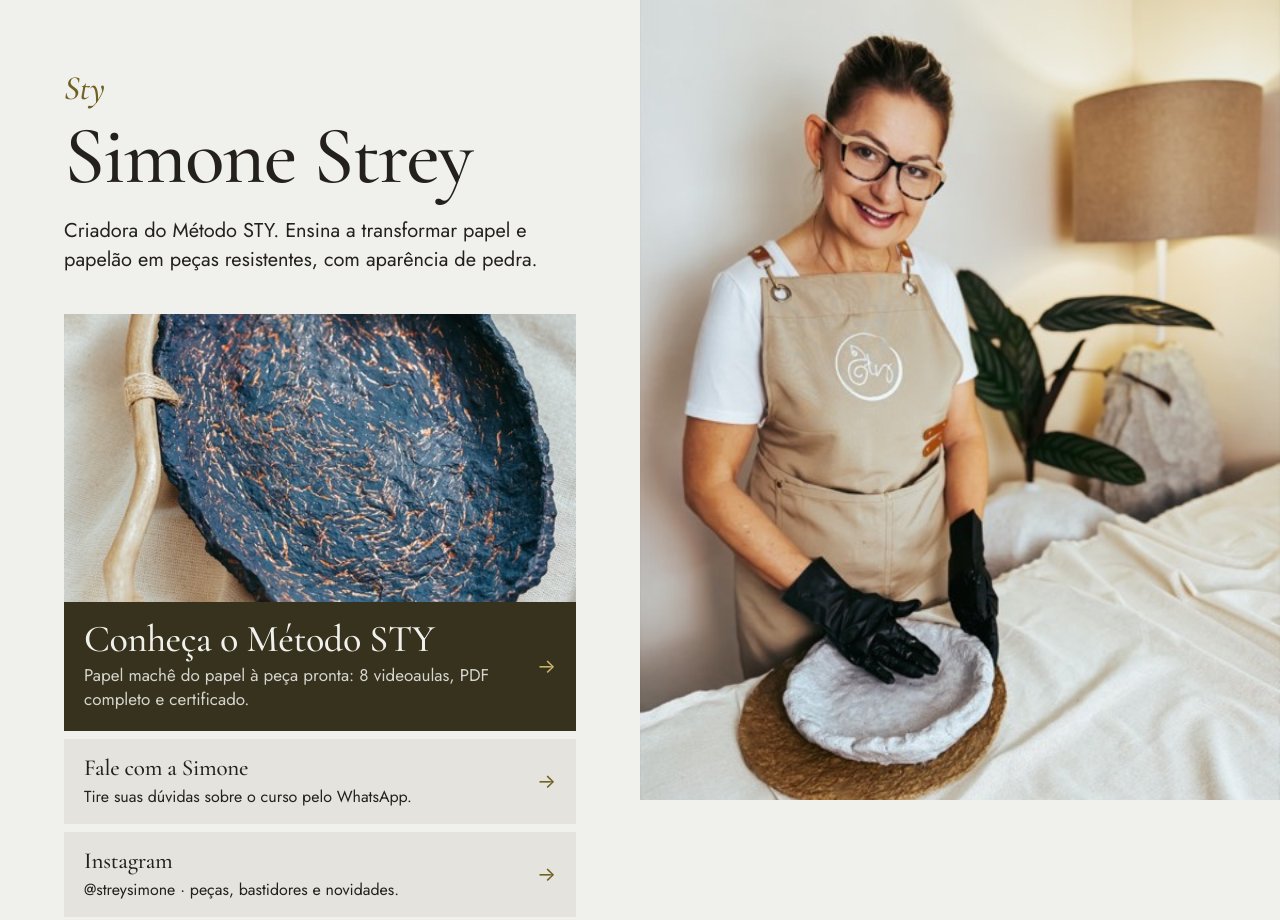
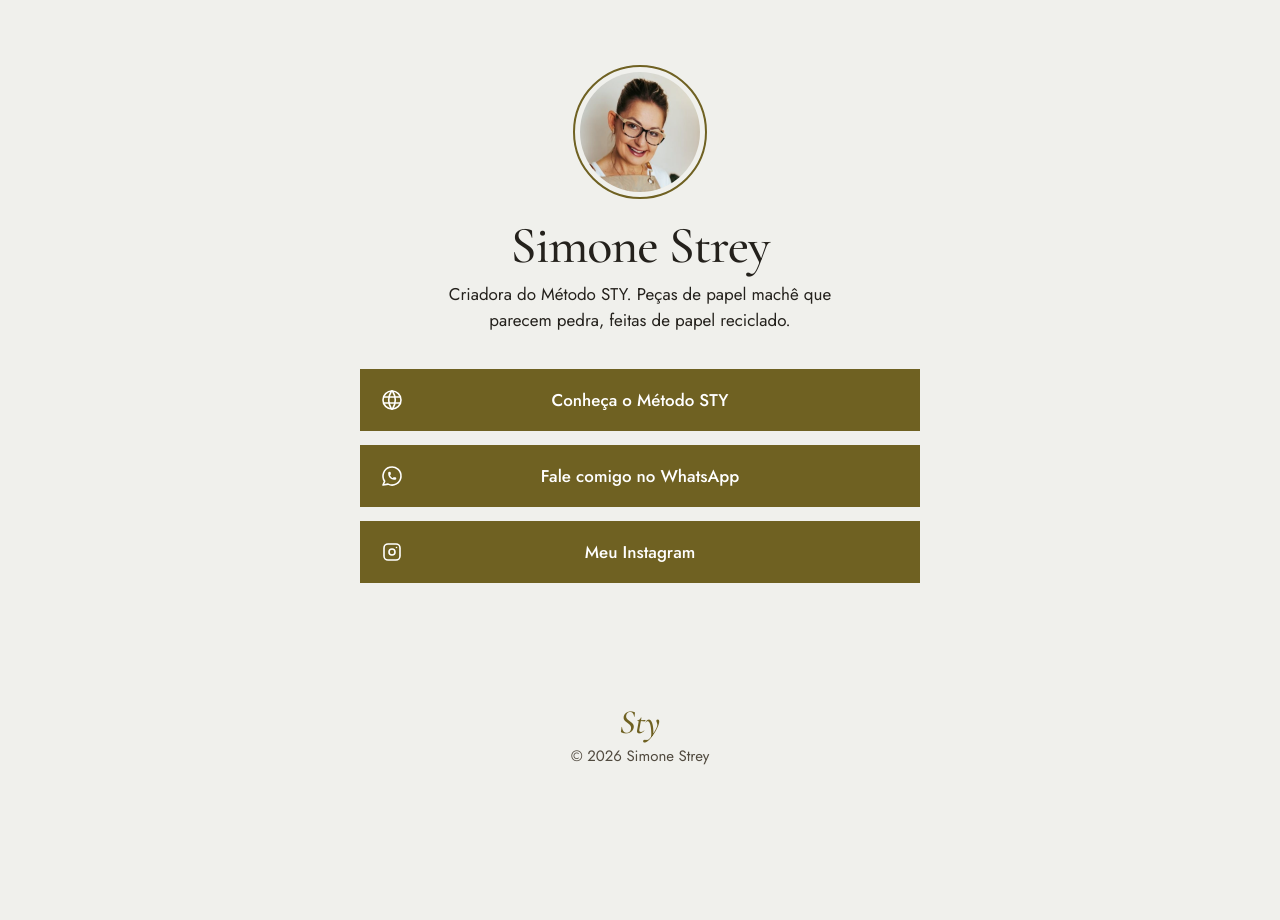
Before and after one commit to millerinds/metodo-sty, a plain HTML site: page links/index.html in a window 1280 px wide. Shown: the top 920 px of the page. After the commit the page ends 800 px from the top, so only its background shows below. Drawn offline with nearby package versions, Linux system fonts and the light colour scheme.

Commit message:
Landing page Método STY (producao)

```diff
--- a/links/index.html
+++ b/links/index.html
@@ -4,15 +4,15 @@
   <meta charset="utf-8">
   <meta name="viewport" content="width=device-width, initial-scale=1, viewport-fit=cover">
   <title>Simone Strey · Links do Método STY</title>
-  <meta name="description" content="Links oficiais de Simone Strey: o curso Método STY de papel machê e os cursos extras.">
+  <meta name="description" content="Links oficiais de Simone Strey, criadora do Método STY de papel machê: curso, WhatsApp e Instagram.">
   <meta name="theme-color" content="#f0f0ec">
   <link rel="icon" type="image/png" href="../assets/img/favicon.png">
   <link rel="apple-touch-icon" href="../assets/img/apple-touch-icon.png">
   <link rel="canonical" href="https://metodosty.com/links/">
-  <meta property="og:type" content="website">
+  <meta property="og:type" content="profile">
   <meta property="og:locale" content="pt_BR">
   <meta property="og:title" content="Simone Strey · Método STY">
-  <meta property="og:description" content="Links oficiais: curso de papel machê Método STY e cursos extras.">
+  <meta property="og:description" content="Links oficiais: curso Método STY, WhatsApp e Instagram.">
   <meta property="og:url" content="https://metodosty.com/links/">
   <meta property="og:image" content="https://metodosty.com/assets/img/og-metodo-sty.jpg">
   <meta property="og:image:width" content="1200">
@@ -23,53 +23,33 @@
   <link rel="preconnect" href="https://fonts.gstatic.com" crossorigin>
   <link href="https://fonts.googleapis.com/css2?family=Cormorant+Garamond:ital,wght@0,500;0,600;1,500&family=Jost:wght@400;500&display=swap" rel="stylesheet">
   <link rel="preload" href="links.json" as="fetch" type="application/json" crossorigin>
-  <link rel="preload" as="image" href="../assets/img/foto-4181-640.jpg" imagesrcset="../assets/img/foto-4181-640.jpg 640w, ../assets/img/foto-4181.jpg 825w" imagesizes="(min-width: 820px) 50vw, 100vw">
   <link rel="stylesheet" href="../styles.css">
   <link rel="stylesheet" href="links.css">
 </head>
 <body class="lk">
   <a class="skip" href="#links">Pular para os links</a>
+
   <main class="lk-pagina">
-    <figure class="lk-foto">
-      <img src="../assets/img/foto-4181-640.jpg" srcset="../assets/img/foto-4181-640.jpg 640w, ../assets/img/foto-4181.jpg 825w" sizes="(min-width: 820px) 50vw, 100vw" width="825" height="1100" fetchpriority="high" alt="Simone Strey sorrindo, de avental e luvas, com uma peça de papel machê nas mãos">
-    </figure>
-
-    <div class="lk-conteudo">
     <header class="lk-perfil">
-        <a href="https://metodosty.com/" class="marca" aria-label="Método STY, site do curso" translate="no">Sty</a>
+      <img class="lk-avatar" src="img/simone-perfil.jpg" width="360" height="360" fetchpriority="high" alt="Simone Strey sorrindo, de óculos e avental">
       <h1>Simone Strey</h1>
-        <p class="lk-bio">Criadora do <span translate="no">Método STY</span>. Ensina a transformar papel e papelão em peças resistentes, com aparência de pedra.</p>
+      <p class="lk-bio">Criadora do <span translate="no">Método STY</span>. Peças de papel machê que parecem pedra, feitas de papel reciclado.</p>
     </header>
 
     <nav class="lk-nav" id="links" aria-label="Links de Simone Strey">
       <ul class="lk-lista js-links" aria-busy="true"></ul>
-        <p class="lk-aviso js-erro" role="status" hidden>Não foi possível carregar os links agora. <a href="https://metodosty.com/">Conheça o curso Método STY</a>.</p>
+      <p class="lk-aviso js-erro" role="status" hidden>Não foi possível carregar os links agora. <a href="https://metodosty.com/">Conheça o Método STY</a>.</p>
       <noscript>
         <ul class="lk-lista">
-            <li class="lk-item lk-item--destaque">
-              <a class="lk-link lk-link--sem-img" href="https://metodosty.com/">
-                <span class="lk-link__txt"><span class="lk-link__titulo">Curso Método STY</span><span class="lk-link__desc">Papel machê do papel à peça pronta.</span></span>
-                <span class="lk-link__seta" aria-hidden="true">→</span>
-              </a>
-            </li>
+          <li><a class="btn lk-btn" href="https://metodosty.com/">Conheça o Método STY</a></li>
         </ul>
       </noscript>
     </nav>
 
-      <figure class="lk-pecas" aria-label="Peças de papel machê feitas com o Método STY">
-        <div class="lk-pecas__grid">
-          <img src="../assets/img/foto-4176-640.jpg" loading="lazy" decoding="async" width="640" height="853" alt="Vaso branco texturizado com galhos secos e uma pedra decorativa">
-          <img src="../assets/img/foto-4168-640.jpg" loading="lazy" decoding="async" width="640" height="853" alt="Bowl branco com pés, galho e pedras">
-          <img src="../assets/img/foto-4171-640.jpg" loading="lazy" decoding="async" width="640" height="853" alt="Vaso branco alongado com borlas de sisal e galhos">
-        </div>
-      </figure>
-
     <footer class="lk-rodape">
-        <p class="lk-rodape__nome" translate="no">Método STY</p>
-        <p>Arte, natureza e propósito. Papel reciclado sem limites.</p>
+      <a href="https://metodosty.com/" class="marca" aria-label="Método STY, site do curso" translate="no">Sty</a>
       <p>© <span class="js-ano">2026</span> Simone Strey</p>
     </footer>
-    </div>
   </main>
 
   <script src="links.js" defer></script>
--- a/links/links.css
+++ b/links/links.css
@@ -1,96 +1,50 @@
-/* Método STY · página /links/
- * Herda tokens, fontes, foco e .marca de ../styles.css (landing page). Aqui fica só o que é desta página.
- * Escala: título (h1) · segundo nível (destaque e nome no rodapé) · título do cartão · corpo · nota. */
-.lk {
-  --lk-t2: clamp(2rem, 8.5vw, 2.375rem);
-  --lk-t3: 1.4375rem;
-  --lk-thumb: 80px;
+/* Método STY · página /links/ (formato Linktree)
+ * Herda tokens, fontes, foco, .btn, .skip e .marca de ../styles.css (landing page). Aqui fica só o que é desta página. */
+
+/* Uma coluna centralizada, largura limitada, igual no celular e no desktop. */
+.lk-pagina {
+  display: flex; flex-direction: column; align-items: center;
+  width: min(100% - 2 * var(--margem), 560px); min-height: 100svh; margin-inline: auto;
+  padding: clamp(48px, 9vh, 104px) 0 max(32px, env(safe-area-inset-bottom));
+  text-align: center;
 }
 
-/* Celular primeiro: foto até a borda, perfil, links, peças, nome no rodapé. */
-.lk-foto { overflow: hidden; background: var(--chao-2); }
-.lk-foto img { width: 100%; height: min(40svh, 100vw); object-fit: cover; object-position: 50% 24%; }
+/* Perfil */
+.lk-avatar {
+  width: 120px; height: 120px; margin-inline: auto; border-radius: 50%; object-fit: cover;
+  background: var(--chao-2); outline: 2px solid var(--ouro); outline-offset: 5px;
+}
+.lk h1 { margin: 1.75rem 0 .625rem; font-size: clamp(2.5rem, 10vw, 3.25rem); line-height: 1; }
+.lk-bio { max-width: 24em; margin: 0 auto; font-size: var(--t-corpo); line-height: 1.5; }
 
-.lk-conteudo {
-  width: 100%; max-width: 560px; margin-inline: auto;
-  padding: 24px max(var(--margem), env(safe-area-inset-right)) max(40px, env(safe-area-inset-bottom)) max(var(--margem), env(safe-area-inset-left));
+/* Botões: o .btn da landing page em largura total, com ícone à esquerda e texto centralizado. */
+.lk-nav { width: 100%; margin-top: 2.25rem; }
+.lk-lista { list-style: none; margin: 0; padding: 0; display: grid; gap: 14px; }
+.lk-btn {
+  position: relative; display: flex; align-items: center; justify-content: center;
+  width: 100%; min-height: 62px; padding: 1rem 3.75rem; line-height: 1.3; text-align: center;
 }
-
-.lk-perfil .marca { display: inline-block; margin-bottom: .75rem; }
-.lk h1 { font-size: clamp(3.25rem, 15vw, 4.75rem); line-height: .95; margin-bottom: .875rem; }
-.lk-bio { font-size: 1.25rem; line-height: 1.45; max-width: 26em; margin: 0; }
-
-/* Links: cada cartão é uma área de toque inteira; separação por tom, sem linhas nem sombras. */
-.lk-nav { margin-top: 1.75rem; }
-.lk-lista { list-style: none; margin: 0; padding: 0; display: grid; gap: 8px; }
-.lk-link {
-  display: grid; grid-template-columns: var(--lk-thumb) 1fr auto; align-items: center; gap: 1rem;
-  min-height: calc(var(--lk-thumb) + 20px); padding: 10px 1.25rem 10px 10px;
-  background: var(--chao-2); color: var(--tinta); text-decoration: none;
-  transition: background-color .2s var(--ease), transform .2s var(--ease);
+.lk-btn__icone {
+  position: absolute; left: 1.25rem; top: 50%; width: 24px; height: 24px; margin-top: -12px;
+  fill: none; stroke: currentColor; stroke-width: 1.6; stroke-linecap: round; stroke-linejoin: round;
 }
-.lk-link--sem-img { grid-template-columns: 1fr auto; min-height: 76px; padding: 1rem 1.25rem; }
-.lk-link:hover { background: #dcdbd4; }
-.lk-link:active { transform: scale(.985); }
-.lk-link__img { width: var(--lk-thumb); height: var(--lk-thumb); object-fit: cover; background: var(--chao); }
-.lk-link__txt { min-width: 0; overflow-wrap: anywhere; }
-.lk-link__titulo { display: block; font: 500 var(--lk-t3)/1.15 var(--serif); letter-spacing: -.01em; text-wrap: balance; }
-.lk-link__desc { display: block; margin-top: .25rem; font-size: 1rem; line-height: 1.4; }
-.lk-link__seta { color: var(--ouro); font-size: 1.25rem; line-height: 1; transition: transform .2s var(--ease); }
-.lk-link:hover .lk-link__seta { transform: translateX(4px); }
-
-/* Destaque: o curso principal ganha o campo de cor da inscrição e a foto larga, de borda a borda. */
-.lk-item--destaque .lk-link {
-  grid-template-columns: 1fr auto; gap: 0; padding: 0;
-  background: var(--campo); color: var(--campo-tx);
-}
-.lk-item--destaque .lk-link:hover { background: #2e2a18; }
-.lk-item--destaque .lk-link__img { grid-column: 1 / -1; width: 100%; height: auto; aspect-ratio: 2 / 1; object-position: 50% 58%; background: var(--campo); }
-.lk-item--destaque .lk-link__txt { padding: 1.125rem 1rem 1.25rem 1.25rem; }
-.lk-item--destaque .lk-link__seta { padding-right: 1.25rem; color: #c9b46a; }
-.lk-item--destaque .lk-link--sem-img { padding: 1.25rem; }
-.lk-item--destaque .lk-link--sem-img .lk-link__txt, .lk-item--destaque .lk-link--sem-img .lk-link__seta { padding: 0; }
-.lk-item--destaque .lk-link__titulo { font-size: var(--lk-t2); line-height: 1.05; }
-.lk-item--destaque .lk-link__desc { color: rgba(240, 240, 236, .86); font-size: var(--t-corpo); }
-.lk-item--destaque .lk-link:focus-visible { outline-color: var(--campo); }
+.lk-btn__desc { display: block; margin-top: .2rem; font-size: var(--t-nota); font-weight: 400; opacity: .86; }
+.lk-btn:focus-visible { outline-offset: 4px; }
 
 .lk-aviso { margin: 0; padding: 1rem 1.25rem; background: var(--chao-2); }
 
-/* Peças: a prova do método, as mesmas fotos da galeria da landing page. */
-.lk-pecas { margin-top: 3rem; }
-.lk-pecas__grid { display: grid; grid-template-columns: repeat(3, 1fr); gap: 8px; }
-.lk-pecas__grid img { width: 100%; aspect-ratio: 3 / 4; object-fit: cover; background: var(--chao-2); }
-.lk-pecas figcaption { margin-top: .75rem; font-size: var(--t-nota); color: var(--tinta-2); }
-
-.lk-rodape { margin-top: 3rem; font-size: var(--t-nota); color: var(--tinta-2); }
-.lk-rodape p { margin: 0 0 .35rem; }
-.lk-rodape .lk-rodape__nome { font: 500 var(--lk-t2)/.95 var(--serif); letter-spacing: -.02em; color: var(--ouro); margin-bottom: .75rem; }
+/* Assinatura: o logo do site fecha a página. */
+.lk-rodape { margin-top: auto; padding-top: 4rem; font-size: var(--t-nota); color: var(--tinta-2); }
+.lk-rodape .marca { display: inline-block; margin: 0 0 .25rem; }
+.lk-rodape p { margin: 0; }
 
 .lk-sr { position: absolute; width: 1px; height: 1px; margin: -1px; padding: 0; overflow: hidden; clip: rect(0 0 0 0); white-space: nowrap; border: 0; }
 
 /* Entrada em CSS puro (estado inicial só durante o atraso): nada fica oculto se o script falhar. */
-@keyframes lk-sobe { from { opacity: 0; transform: translateY(20px); } }
-@keyframes lk-foto { from { transform: scale(1.06); } }
-.lk-foto img { animation: lk-foto 1.8s var(--ease) backwards; }
-.lk-perfil > *, .lk-item, .lk-aviso, .lk-pecas, .lk-rodape { animation: lk-sobe .7s var(--ease) backwards; animation-delay: var(--d, 0ms); }
+@keyframes lk-sobe { from { opacity: 0; transform: translateY(16px); } }
+.lk-perfil > *, .lk-lista > li, .lk-aviso { animation: lk-sobe .6s var(--ease) backwards; animation-delay: var(--d, 0ms); }
 .lk-perfil > :nth-child(2) { --d: 70ms; }
 .lk-perfil > :nth-child(3) { --d: 140ms; }
-.lk-pecas { --d: 490ms; }
-.lk-rodape { --d: 560ms; }
 @media (prefers-reduced-motion: reduce) {
-  .lk-foto img, .lk-perfil > *, .lk-item, .lk-aviso, .lk-pecas, .lk-rodape { animation: none; }
-  .lk-link, .lk-link__seta { transition: none; }
-  .lk-link:active, .lk-link:hover .lk-link__seta { transform: none; }
+  .lk-perfil > *, .lk-lista > li, .lk-aviso { animation: none; }
 }
-
-/* Telas largas: mesma composição do topo da landing page, texto à esquerda e foto até a borda direita. */
-@media (min-width: 820px) {
-  .lk { --lk-thumb: 88px; }
-  .lk-pagina { display: grid; grid-template-columns: 1fr 1fr; min-height: 100svh; }
-  .lk-foto { order: 2; position: sticky; top: 0; align-self: start; height: 100svh; }
-  .lk-foto img { height: 100%; object-position: 50% 30%; }
-  .lk-conteudo { align-self: center; max-width: 680px; padding: 72px clamp(32px, 5vw, 72px); }
-  .lk h1 { font-size: clamp(3.5rem, 6.4vw, 6rem); margin-bottom: 1.25rem; }
-  .lk-nav { margin-top: 2.5rem; }
-  .lk-item--destaque .lk-link__img { aspect-ratio: 16 / 9; }
-}
--- a/links/links.js
+++ b/links/links.js
@@ -1,6 +1,6 @@
 /*
  * Método STY · página /links/
- * Lê links.json (mesma pasta) e monta os cartões. Para editar os links, altere só o links.json.
+ * Lê links.json (mesma pasta) e monta os botões. Para editar os links, altere só o links.json.
  * Segurança: aceita apenas https:, mailto: e tel:; conteúdo inserido como texto (sem innerHTML);
  * links externos abrem em nova aba com rel="noopener noreferrer".
  */
@@ -13,20 +13,22 @@
   if (!lista) return;
 
   var DOMINIOS_DO_SITE = ["metodosty.com", "www.metodosty.com", location.hostname];
+  var SVG = "http://www.w3.org/2000/svg";
+
+  // Ícones em traço (24×24). Campo "icone" do links.json: sty, whatsapp, instagram, email, link.
+  var ICONES = {
+    sty: ["M3 12a9 9 0 1 0 18 0a9 9 0 0 0 -18 0", "M3.6 9h16.8", "M3.6 15h16.8", "M11.5 3a17 17 0 0 0 0 18", "M12.5 3a17 17 0 0 1 0 18"],
+    whatsapp: ["M3 21l1.65 -3.8a9 9 0 1 1 3.4 2.9l-5.05 .9", "M9 10a.5 .5 0 0 0 1 0v-1a.5 .5 0 0 0 -1 0v1a5 5 0 0 0 5 5h1a.5 .5 0 0 0 0 -1h-1a.5 .5 0 0 0 0 1"],
+    instagram: ["M4 8a4 4 0 0 1 4 -4h8a4 4 0 0 1 4 4v8a4 4 0 0 1 -4 4h-8a4 4 0 0 1 -4 -4z", "M9 12a3 3 0 1 0 6 0a3 3 0 0 0 -6 0", "M16.5 7.5v.01"],
+    email: ["M3 7a2 2 0 0 1 2 -2h14a2 2 0 0 1 2 2v10a2 2 0 0 1 -2 2h-14a2 2 0 0 1 -2 -2z", "M3 7l9 6l9 -6"],
+    link: ["M9 15l6 -6", "M11 6l.46 -.54a5 5 0 0 1 7.07 7.07l-.53 .47", "M13 18l-.4 .53a5.07 5.07 0 0 1 -7.12 0a4.97 4.97 0 0 1 0 -7.07l.52 -.46"]
+  };
 
   function urlSegura(valor) {
     if (typeof valor !== "string" || !valor.trim()) return null;
     try {
       var u = new URL(valor.trim(), location.href);
       return /^(https:|mailto:|tel:)$/.test(u.protocol) ? u : null;
-    } catch (e) { return null; }
-  }
-
-  function imagemSegura(valor) {
-    if (typeof valor !== "string" || !valor.trim()) return null;
-    try {
-      var u = new URL(valor.trim(), location.href);
-      return /^https?:$/.test(u.protocol) ? u.href : null;
     } catch (e) { return null; }
   }
 
@@ -37,13 +39,26 @@
     return n;
   }
 
-  function cartao(item, i) {
+  function icone(nome) {
+    var svg = document.createElementNS(SVG, "svg");
+    svg.setAttribute("class", "lk-btn__icone");
+    svg.setAttribute("viewBox", "0 0 24 24");
+    svg.setAttribute("aria-hidden", "true");
+    svg.setAttribute("focusable", "false");
+    (ICONES[nome] || ICONES.link).forEach(function (d) {
+      var p = document.createElementNS(SVG, "path");
+      p.setAttribute("d", d);
+      svg.appendChild(p);
+    });
+    return svg;
+  }
+
+  function botao(item, i) {
     var url = urlSegura(item.url);
-    var img = imagemSegura(item.imagem);
-    var li = el("li", "lk-item" + (item.destaque ? " lk-item--destaque" : ""));
+    var li = el("li");
     li.style.setProperty("--d", 210 + Math.min(i, 8) * 70 + "ms");
 
-    var a = el("a", "lk-link" + (img ? "" : " lk-link--sem-img"));
+    var a = el("a", "btn lk-btn");
     a.href = url.href;
     var externo = url.protocol === "https:" && DOMINIOS_DO_SITE.indexOf(url.hostname) === -1;
     if (externo) {
@@ -51,26 +66,13 @@
       a.rel = "noopener noreferrer";
     }
 
-    if (img) {
-      var im = el("img", "lk-link__img");
-      im.src = img;
-      im.alt = "";
-      im.decoding = "async";
-      if (item.destaque) { im.width = 640; im.height = 400; } else { im.width = 320; im.height = 320; im.loading = "lazy"; }
-      a.appendChild(im);
-    }
-
-    var txt = el("span", "lk-link__txt");
-    txt.appendChild(el("span", "lk-link__titulo", item.titulo.trim()));
+    a.appendChild(icone(typeof item.icone === "string" ? item.icone.trim() : ""));
+    var txt = el("span", "lk-btn__txt", item.titulo.trim());
     if (typeof item.descricao === "string" && item.descricao.trim()) {
-      txt.appendChild(el("span", "lk-link__desc", item.descricao.trim()));
+      txt.appendChild(el("span", "lk-btn__desc", item.descricao.trim()));
     }
     if (externo) txt.appendChild(el("span", "lk-sr", " (abre em nova aba)"));
     a.appendChild(txt);
-
-    var seta = el("span", "lk-link__seta", "→");
-    seta.setAttribute("aria-hidden", "true");
-    a.appendChild(seta);
 
     li.appendChild(a);
     return li;
@@ -107,7 +109,7 @@
 
       if (!validos.length) return falhou("nenhum link ativo em links.json");
       var frag = document.createDocumentFragment();
-      validos.forEach(function (x, i) { frag.appendChild(cartao(x.item, i)); });
+      validos.forEach(function (x, i) { frag.appendChild(botao(x.item, i)); });
       lista.appendChild(frag);
       lista.removeAttribute("aria-busy");
     })
--- a/links/links.json
+++ b/links/links.json
@@ -2,24 +2,25 @@
   "links": [
     {
       "titulo": "Conheça o Método STY",
-      "descricao": "Papel machê do papel à peça pronta: 8 videoaulas, PDF completo e certificado.",
-      "url": "https://pay.kiwify.com.br/AS0L1TQ",
+      "descricao": "",
+      "url": "https://metodosty.com/",
+      "icone": "sty",
       "ordem": 1,
-      "ativo": true,
-      "destaque": true,
-      "imagem": "../assets/img/foto-4167-640.jpg"
+      "ativo": true
     },
     {
-      "titulo": "Fale com a Simone",
-      "descricao": "Tire suas dúvidas sobre o curso pelo WhatsApp.",
+      "titulo": "Fale comigo no WhatsApp",
+      "descricao": "",
       "url": "https://wa.me/554999873362?text=Ol%C3%A1%2C%20Simone%21%20Fiquei%20interessado%20no%20M%C3%A9todo%20STY%20e%20gostaria%20de%20saber%20mais%20informa%C3%A7%C3%B5es.",
+      "icone": "whatsapp",
       "ordem": 2,
       "ativo": true
     },
     {
-      "titulo": "Instagram",
-      "descricao": "@streysimone · peças, bastidores e novidades.",
+      "titulo": "Meu Instagram",
+      "descricao": "",
       "url": "https://www.instagram.com/streysimone/",
+      "icone": "instagram",
       "ordem": 3,
       "ativo": true
     },
@@ -29,7 +30,7 @@
       "url": "https://pay.kiwify.com.br/iT71N1r",
       "ordem": 4,
       "ativo": false,
-      "imagem": "img/liquidificador.jpg"
+      "icone": "link"
     },
     {
       "titulo": "Cortador Artesanal de EPS",
@@ -37,14 +38,15 @@
       "url": "https://pay.kiwify.com.br/asJfn8F",
       "ordem": 5,
       "ativo": false,
-      "imagem": "img/cortador.jpg"
+      "icone": "link"
     },
     {
       "titulo": "Área do aluno",
       "descricao": "Já comprou? Acesse suas aulas na Kiwify.",
       "url": "",
       "ordem": 6,
-      "ativo": false
+      "ativo": false,
+      "icone": "link"
     }
   ]
 }
```
Also changed, not shown: links/img/simone-perfil.jpg (added). Lines whose indentation alone changed are shown as unchanged.
